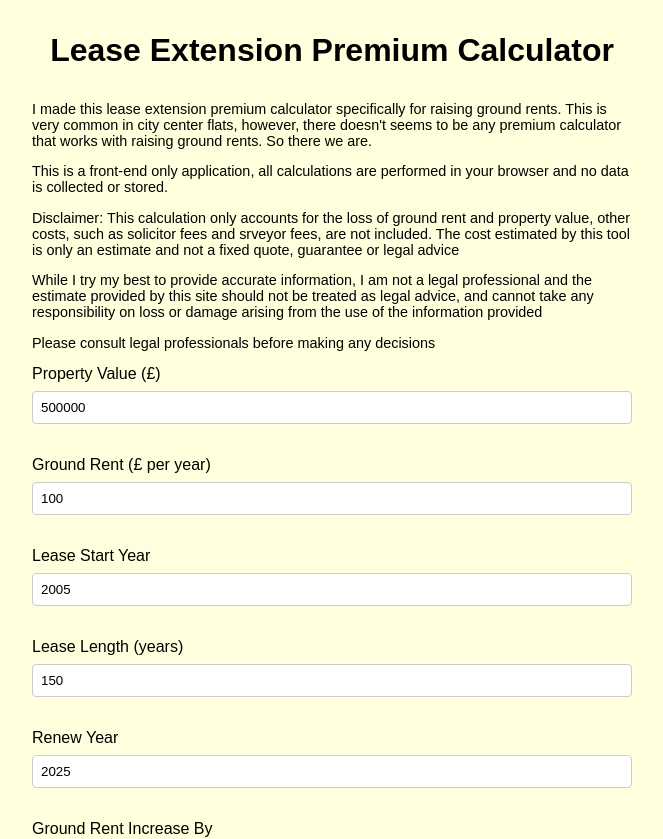
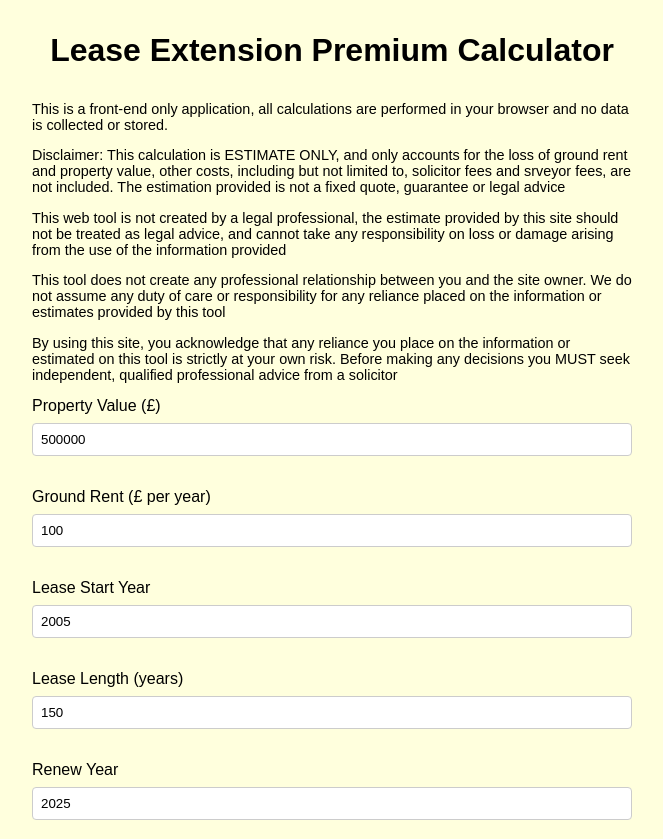
Before and after one commit to Chymaster/LeasePremium-Try2, a Vue app: page / in a window 1280 px wide. Shown: the top 839 px of the page, without its empty margins (308-971 px from the left). Built offline with nearby package versions, Linux system fonts and the light colour scheme.

Commit message:
Update App.vue
Update wording for disclaimer

```diff
--- a/src/App.vue
+++ b/src/App.vue
@@ -70,11 +70,11 @@ const totalLeaseRenewingPremium = computed(() => {
 <template>
   <main>
     <h1>Lease Extension Premium Calculator</h1>
-    <p class="description">I made this lease extension premium calculator specifically for raising ground rents. This is very common in city center flats, however, there doesn't seems to be any premium calculator that works with raising ground rents. So there we are.</p>
     <p class="description">This is a front-end only application, all calculations are performed in your browser and no data is collected or stored.</p>
-    <p class="description">Disclaimer: This calculation only accounts for the loss of ground rent and property value, other costs, such as solicitor fees and srveyor fees, are not included. The cost estimated by this tool is only an estimate and not a fixed quote, guarantee or legal advice </p>
-    <p class="description">While I try my best to provide accurate information, I am not a legal professional and the estimate provided by this site should not be treated as legal advice, and cannot take any responsibility on loss or damage arising from the use of the information provided</p>
-    <p class="description">Please consult legal professionals before making any decisions</p>
+    <p class="description">Disclaimer: This calculation is ESTIMATE ONLY, and only accounts for the loss of ground rent and property value, other costs, including but not limited to, solicitor fees and srveyor fees, are not included. The estimation provided is not a fixed quote, guarantee or legal advice </p>
+    <p class="description">This web tool is not created by a legal professional, the estimate provided by this site should not be treated as legal advice, and cannot take any responsibility on loss or damage arising from the use of the information provided</p>
+    <p class="description">This tool does not create any professional relationship between you and the site owner. We do not assume any duty of care or responsibility for any reliance placed on the information or estimates provided by this tool</p>
+    <p class="description">By using this site, you acknowledge that any reliance you place on the information or estimated on this tool is strictly at your own risk. Before making any decisions you MUST seek independent, qualified professional advice from a solicitor</p>
     <form @submit.prevent>
 
       <div class="form-group">
```
